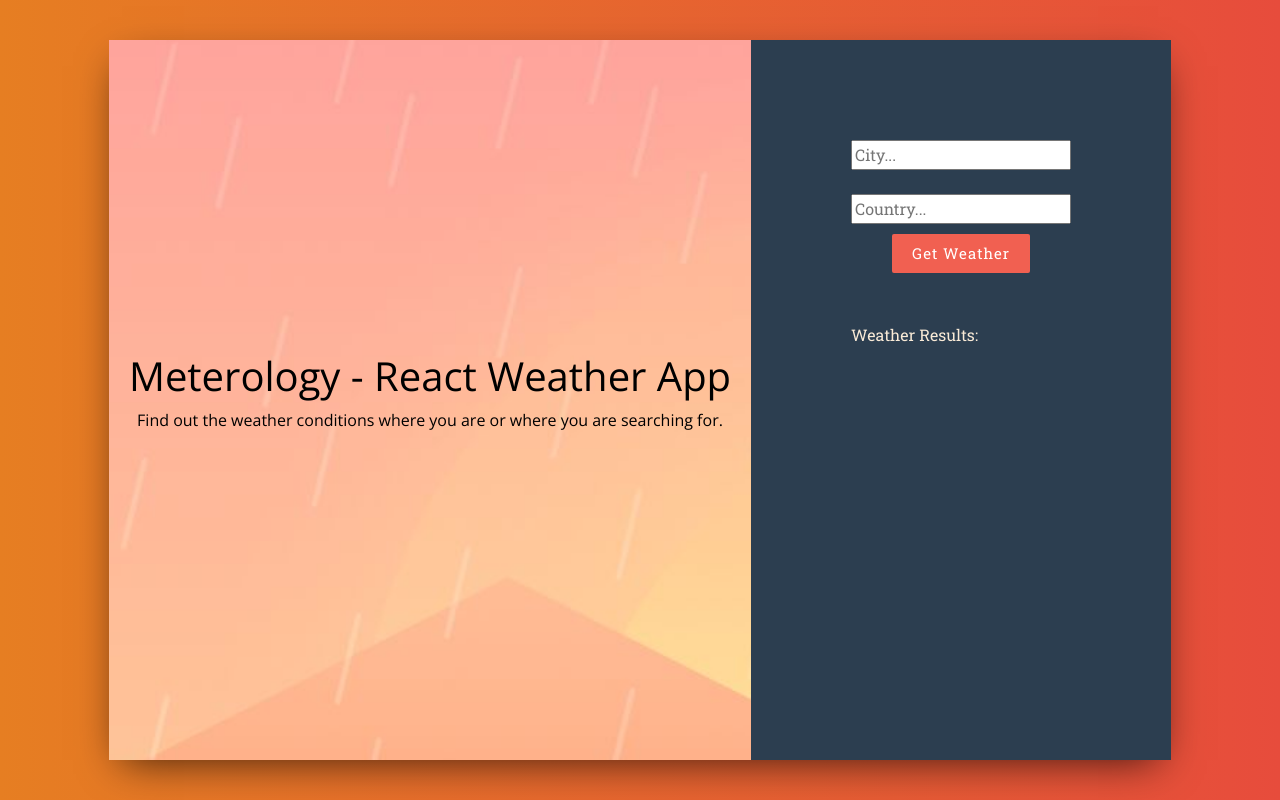
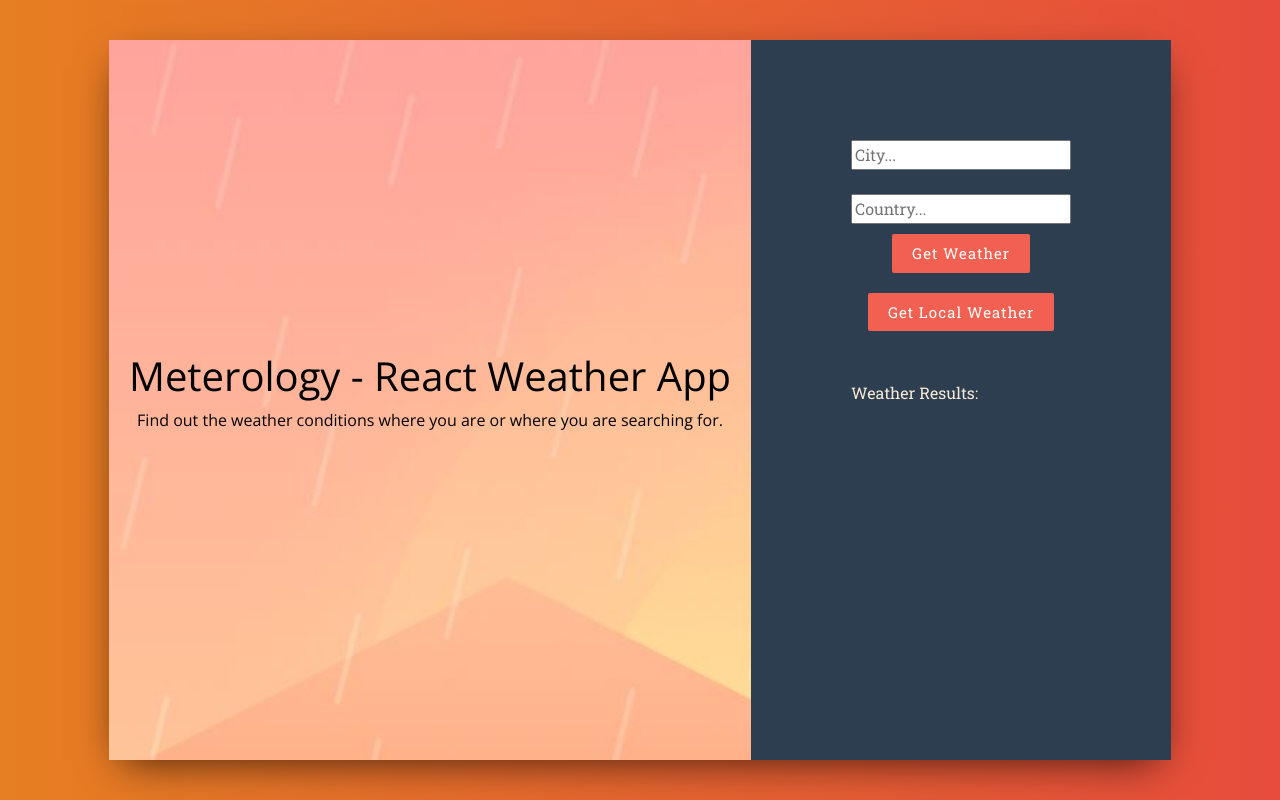
Before and after one commit to Nerajno/Meterology, a React (Create React App) app: page / in a window 1280 px wide. Built offline with nearby package versions, Linux system fonts and the light colour scheme.

Commit message:
updating to meet specs

```diff
--- a/package.json
+++ b/package.json
@@ -7,12 +7,16 @@
     "@fortawesome/free-solid-svg-icons": "^5.11.2",
     "@fortawesome/react-fontawesome": "^0.1.7",
     "bootstrap": "^4.4.1",
+    "components": "^0.1.0",
     "font-awesome": "^4.7.0",
     "fontawesome": "^5.6.3",
     "react": "^16.11.0",
     "react-dom": "^16.11.0",
     "react-geolocated": "^3.0.1",
+    "react-icons": "^4.4.0",
+    "react-router-dom": "^6.3.0",
     "react-scripts": "3.2.0",
+    "styled": "^1.0.0",
     "tailwindcss": "^2.1.4"
   },
   "scripts": {
--- a/src/Components/Form.js
+++ b/src/Components/Form.js
@@ -9,6 +9,7 @@ class Form extends React.Component {
                 <br/>
                 <input text="text" name="country" placeholder="Country..." />
                 <button>Get Weather</button>
+                <button> Get Local Weather</button>
             </form>
         );
     }
```
Also changed, not shown: 1 other file (tests, documents, lock files or other folders).
